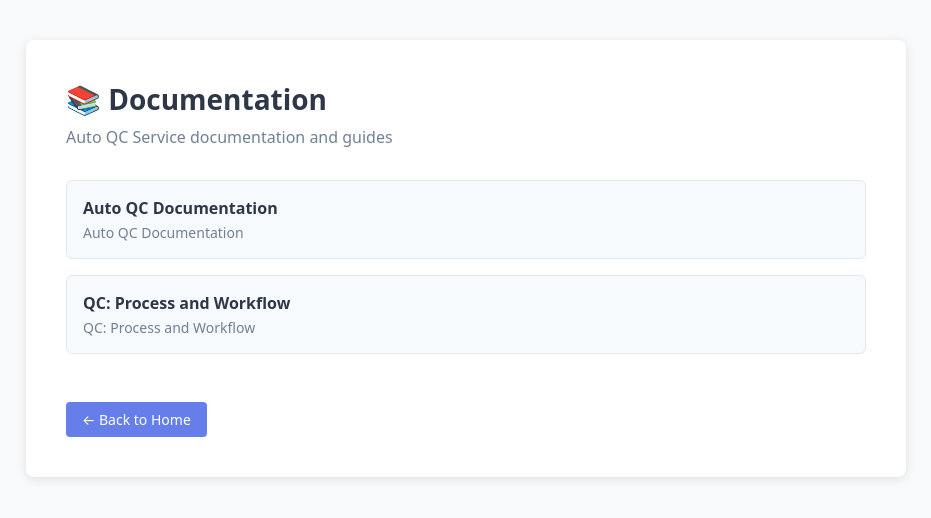
After one commit to mallyad-art/generalized_agents_automated_quality_service, a FastAPI app: template app/templates/docs.html in a window 1280 px wide. The commit adds this page. Shown: the top 518 px of the page, without its empty margins (174-1105 px from the left). Run offline with FastAPI, Linux system fonts and the light colour scheme; the template is opened without the code that fills it, so the values that code supplies are empty; parts of the project's set-up code (start-up, migrations or seed data) failed here and were passed over.

Commit message:
Add documentation tab in home page

```diff
--- a/app/main.py
+++ b/app/main.py
@@ -629,6 +629,13 @@ def home(request: Request):
 
 
 
+@app.get("/documentation", response_class=HTMLResponse)
+def documentation(request: Request):
+    """Documentation Page"""
+    return templates.TemplateResponse("docs.html", {
+        "request": request
+    })
+
 @app.get("/quality-dashboard", response_class=HTMLResponse)
 def index(
     request: Request,
--- /dev/null
+++ b/app/templates/docs.html
@@ -0,0 +1,118 @@
+<!doctype html>
+<html>
+
+<head>
+  <meta charset="utf-8" />
+  <meta name="viewport" content="width=device-width, initial-scale=1" />
+  <title>Documentation - Auto QC Service</title>
+  <style>
+    body {
+      font-family: system-ui, -apple-system, Segoe UI, Roboto, Arial;
+      margin: 0;
+      padding: 40px;
+      background: #f8f9fa;
+      color: #2d3748;
+    }
+
+    .container {
+      max-width: 800px;
+      margin: 0 auto;
+      background: white;
+      padding: 40px;
+      border-radius: 8px;
+      box-shadow: 0 2px 10px rgba(0, 0, 0, 0.1);
+    }
+
+    h1 {
+      color: #2d3748;
+      font-size: 28px;
+      margin: 0 0 8px 0;
+    }
+
+    .subtitle {
+      color: #718096;
+      margin: 0 0 32px 0;
+    }
+
+    .doc-list {
+      list-style: none;
+      padding: 0;
+      margin: 0;
+    }
+
+    .doc-item {
+      margin-bottom: 16px;
+    }
+
+    .doc-link {
+      display: block;
+      padding: 16px;
+      background: #f7fafc;
+      border: 1px solid #e2e8f0;
+      border-radius: 6px;
+      text-decoration: none;
+      color: #4a5568;
+      transition: all 0.2s ease;
+    }
+
+    .doc-link:hover {
+      background: #edf2f7;
+      border-color: #cbd5e0;
+    }
+
+    .doc-title {
+      font-weight: 600;
+      color: #2d3748;
+      margin: 0 0 4px 0;
+    }
+
+    .doc-desc {
+      font-size: 14px;
+      color: #718096;
+      margin: 0;
+    }
+
+    .back-link {
+      display: inline-block;
+      margin-top: 32px;
+      padding: 8px 16px;
+      background: #667eea;
+      color: white;
+      text-decoration: none;
+      border-radius: 4px;
+      font-size: 14px;
+    }
+
+    .back-link:hover {
+      background: #5a67d8;
+    }
+  </style>
+</head>
+
+<body>
+  <div class="container">
+    <h1>📚 Documentation</h1>
+    <p class="subtitle">Auto QC Service documentation and guides</p>
+
+    <ul class="doc-list">
+      <li class="doc-item">
+        <a href="https://docs.google.com/document/d/13nk9fFHPKxhjHvcySv7z45LC8iD9gHbXt7jITzZ8IYM/edit?tab=t.0#heading=h.e89xdhwbvr3m" target="_blank" class="doc-link">
+          <div class="doc-title">Auto QC Documentation</div>
+          <div class="doc-desc">Auto QC Documentation</div>
+        </a>
+      </li>
+
+      <li class="doc-item">
+        <a href="https://docs.google.com/document/d/1gHKh6FJtm2qxt9SDqgS-uNwEgYZVdndvEm3fSNFJq-E/" target="_blank" class="doc-link">
+          <div class="doc-title">QC: Process and Workflow</div>
+          <div class="doc-desc">QC: Process and Workflow</div>
+        </a>
+      </li>
+    </ul>
+
+    <a href="/" class="back-link">← Back to Home</a>
+  </div>
+</body>
+
+</html>
+</content>
--- a/app/templates/home.html
+++ b/app/templates/home.html
@@ -152,6 +152,11 @@
         <span class="icon">🔧</span>
         Auto-QC Self-Service Tool
       </a>
+
+      <a href="/documentation" class="btn btn-secondary">
+        <span class="icon">📚</span>
+        Documentation
+      </a>
     </div>
 
     <div style="margin-top: 40px; padding-top: 24px; border-top: 1px solid #e2e8f0;">
```
